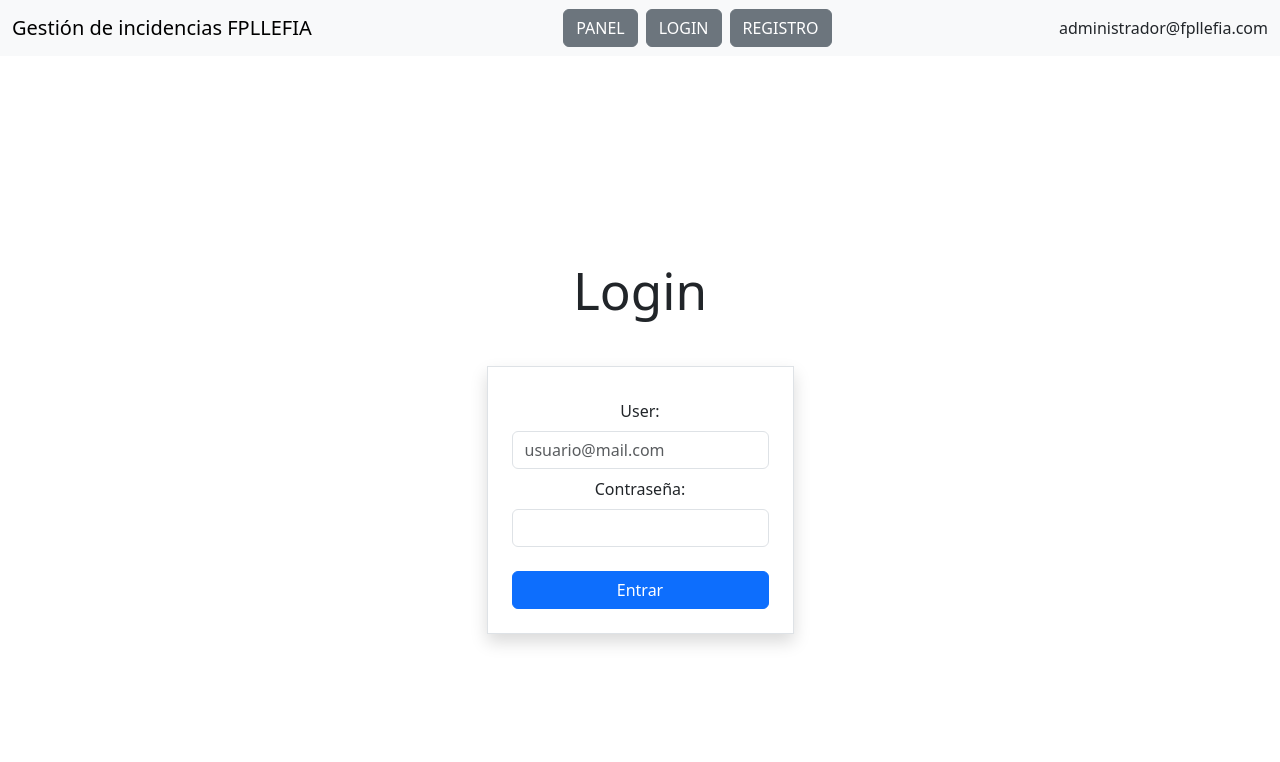
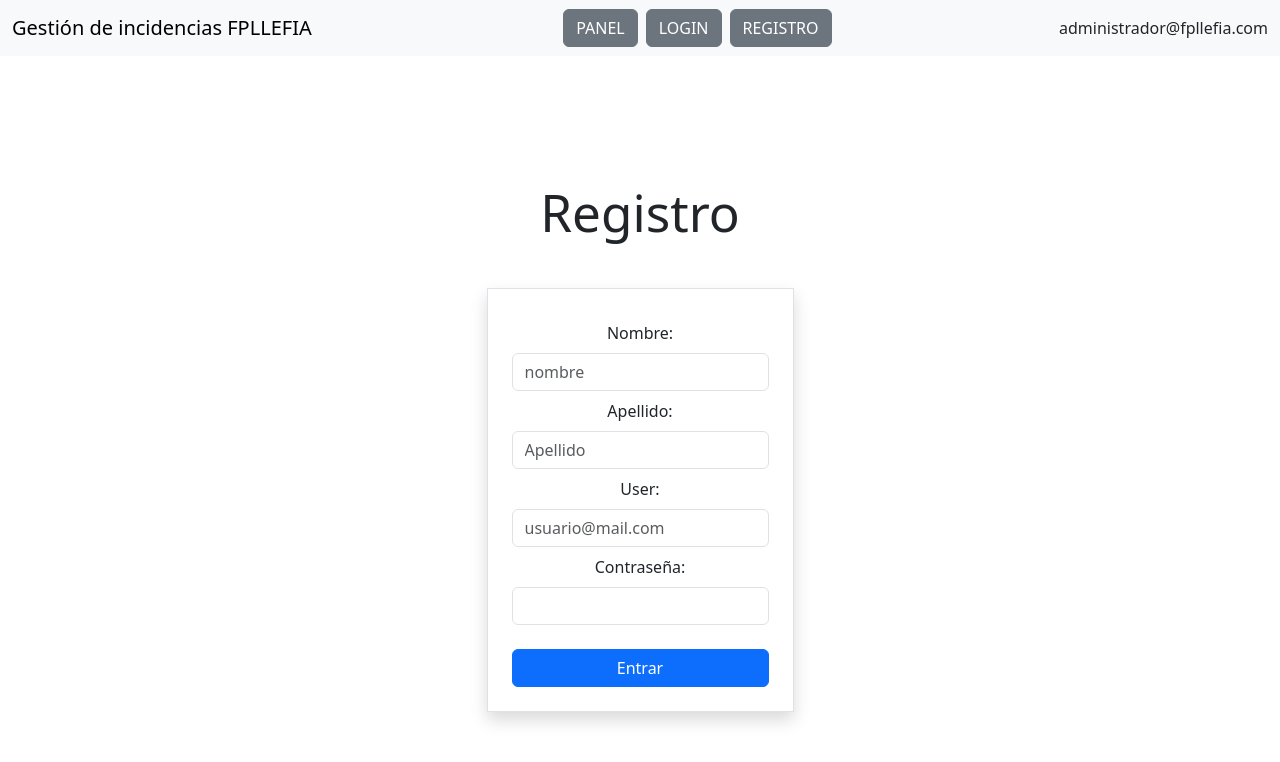
Before and after one commit to AlexPerezGigante/ExamenUf4AlexPErez, a React (Vite) app: page / in a window 1280 px wide. Shown: the top 762 px of the page. Built offline with nearby package versions, Linux system fonts and the light colour scheme.

Commit message:
Tasca 4 acabada Registro

```diff
--- a/src/App.jsx
+++ b/src/App.jsx
@@ -1,5 +1,6 @@
 import './App.css'
 import Header from './componentes/Header'
+import Registro from './vistas/Registro'
 import Login from './vistas/login'
 
 function App() {
@@ -7,7 +8,7 @@ function App() {
   return (
     <>
       <Header></Header>
-      <Login></Login>
+      <Registro></Registro>
     </>
   )
 }
--- /dev/null
+++ b/src/vistas/Registro.jsx
@@ -0,0 +1,29 @@
+function Registro() {
+
+    return (
+      <>
+       <main className="container mt-5">
+            <div className="pt-5">
+            <h1 className="w-100 text-center">Registro</h1>
+            <form action="" className="form p-4 border shadow bordered mt-5 mx-auto">
+            <label htmlFor="nombre" className="mt-2 form-label">Nombre: </label>
+                <input type="text" className="form-control" placeholder="nombre"/>
+
+                <label htmlFor="apellido" className="mt-2 form-label">Apellido: </label>
+                <input type="text" className="form-control" placeholder="Apellido"/>
+
+                <label htmlFor="email" className="mt-2 form-label">User: </label>
+                <input type="text" className="form-control" placeholder="usuario@mail.com"/>
+
+                <label htmlFor="pass" className="mt-2 form-label">Contraseña: </label>
+                <input type="text" className="form-control"/>
+
+                <input type="text" className="mt-4 w-100 btn btn-primary" value="Entrar" id="enviar"/>
+            </form>
+            </div>
+        </main>
+      </>
+    )
+  }
+
+  export default Registro
```
